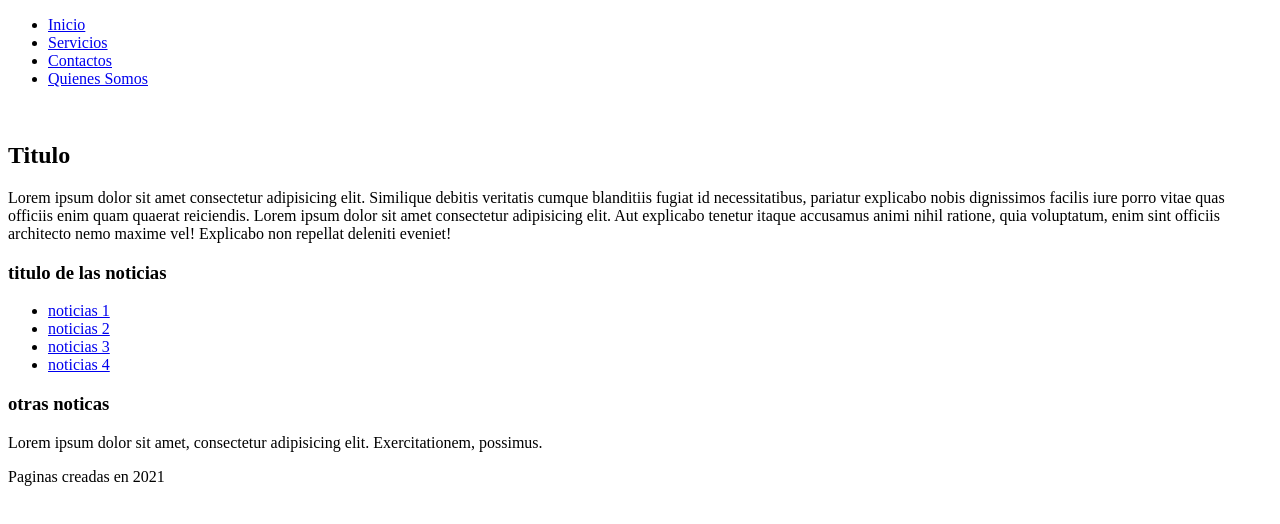
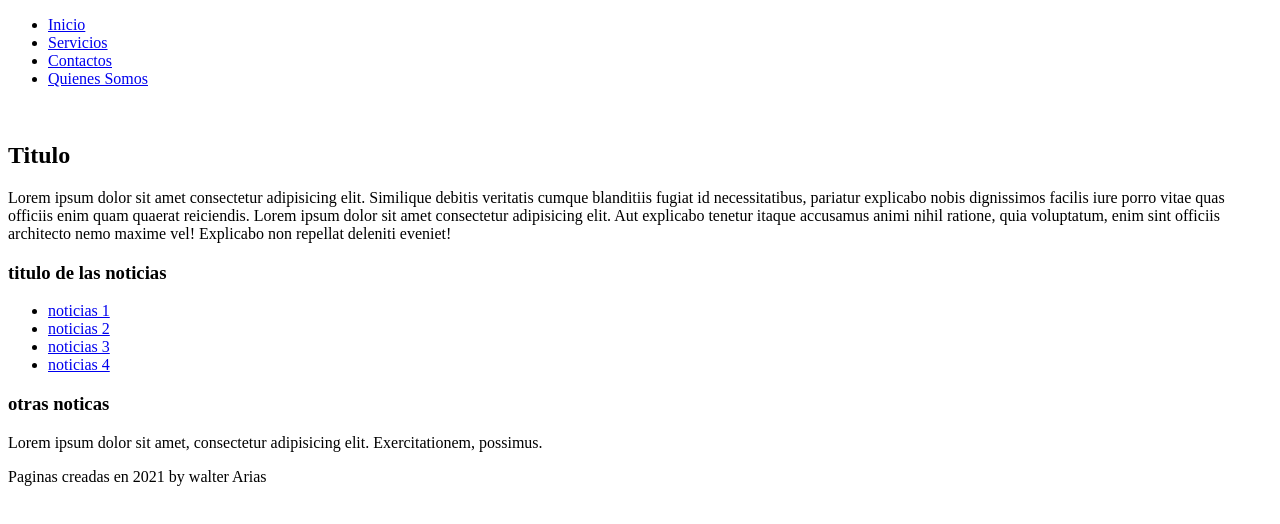
Before and after one commit to Warias0010/pagina, a plain HTML site: page index.html in a window 1280 px wide. Drawn offline with Linux system fonts and the light colour scheme.

Commit message:
update footer

```diff
--- a/index.html
+++ b/index.html
@@ -45,7 +45,7 @@
         </div>
     </aside>
     <footer>
-        <p>Paginas creadas en 2021</p>
+        <p>Paginas creadas en 2021 by walter Arias</p>
     </footer>
     </div>
 </body>
```
